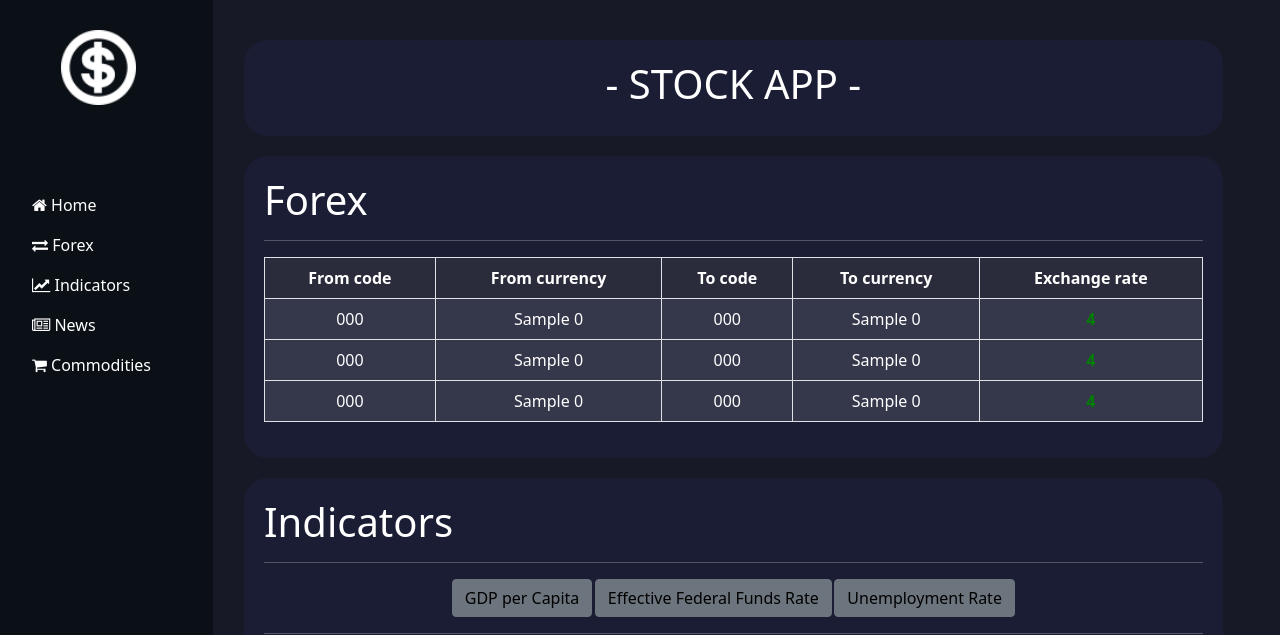
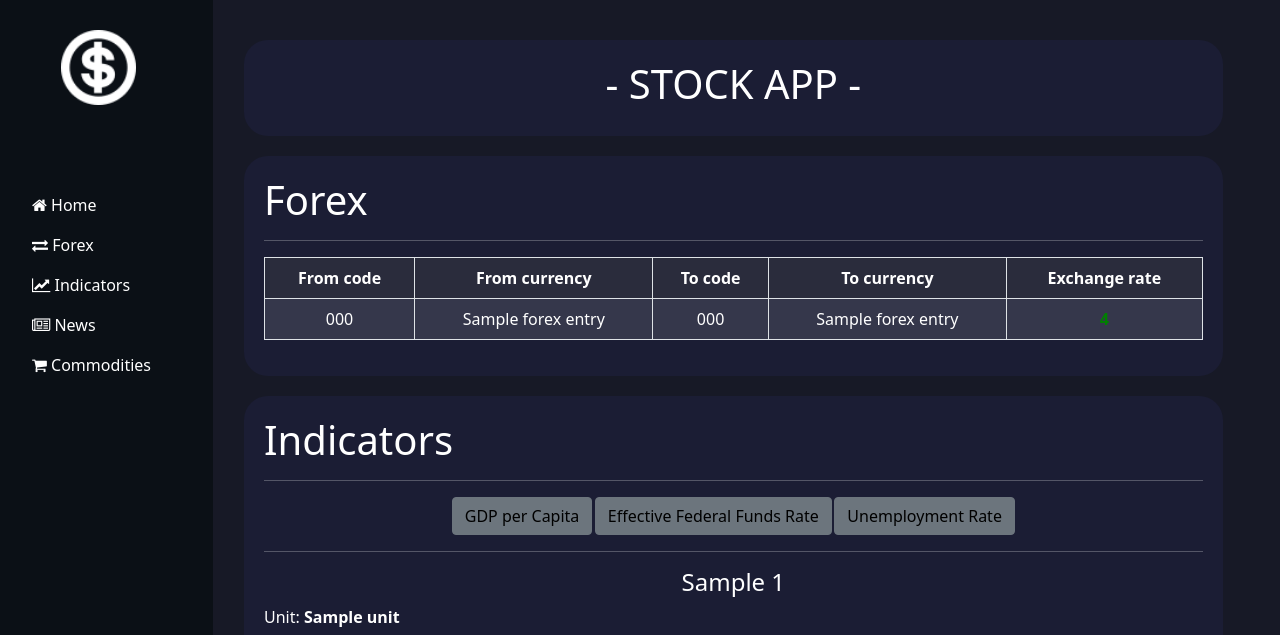
Before and after one commit to m-warszawski/Stock-App, a Django app: template stock-app/website/templates/index.html in a window 1280 px wide. Shown: the top 635 px of the page. Run offline with Django 5.2, Linux system fonts and the light colour scheme; the template is opened without the code that fills it: most values are stand-ins (such as "Sample title", 1, 10 or a date in 2020).

Commit message:
fix forex table issue

```diff
--- a/stock-app/website/templates/index.html
+++ b/stock-app/website/templates/index.html
@@ -65,27 +65,11 @@
                         </tr>
                         {% for forex_entry in forex %}
                             <tr>
-                                <td>{{ forex_entry.0.from_currency_code }}</td>
-                                <td>{{ forex_entry.0.from_currency_name }}</td>
-                                <td>{{ forex_entry.0.to_currency_code }}</td>
-                                <td>{{ forex_entry.0.to_currency_name }}</td>
-                                <td class="rate">{{ forex_entry.0.exchange_rate }}</td>
-                            </tr>
-
-                             <tr>
-                                <td>{{ forex_entry.0.from_currency_code }}</td>
-                                <td>{{ forex_entry.0.from_currency_name }}</td>
-                                <td>{{ forex_entry.0.to_currency_code }}</td>
-                                <td>{{ forex_entry.0.to_currency_name }}</td>
-                                <td class="rate">{{ forex_entry.0.exchange_rate }}</td>
-                            </tr>
-
-                             <tr>
-                                <td>{{ forex_entry.0.from_currency_code }}</td>
-                                <td>{{ forex_entry.0.from_currency_name }}</td>
-                                <td>{{ forex_entry.0.to_currency_code }}</td>
-                                <td>{{ forex_entry.0.to_currency_name }}</td>
-                                <td class="rate">{{ forex_entry.0.exchange_rate }}</td>
+                                <td>{{ forex_entry.from_currency_code }}</td>
+                                <td>{{ forex_entry.from_currency_name }}</td>
+                                <td>{{ forex_entry.to_currency_code }}</td>
+                                <td>{{ forex_entry.to_currency_name }}</td>
+                                <td class="rate">{{ forex_entry.exchange_rate }}</td>
                             </tr>
                         {% endfor %}
                         </table>
```
Also changed, not shown: stock-app/website/views.py (+24 -22 lines).
